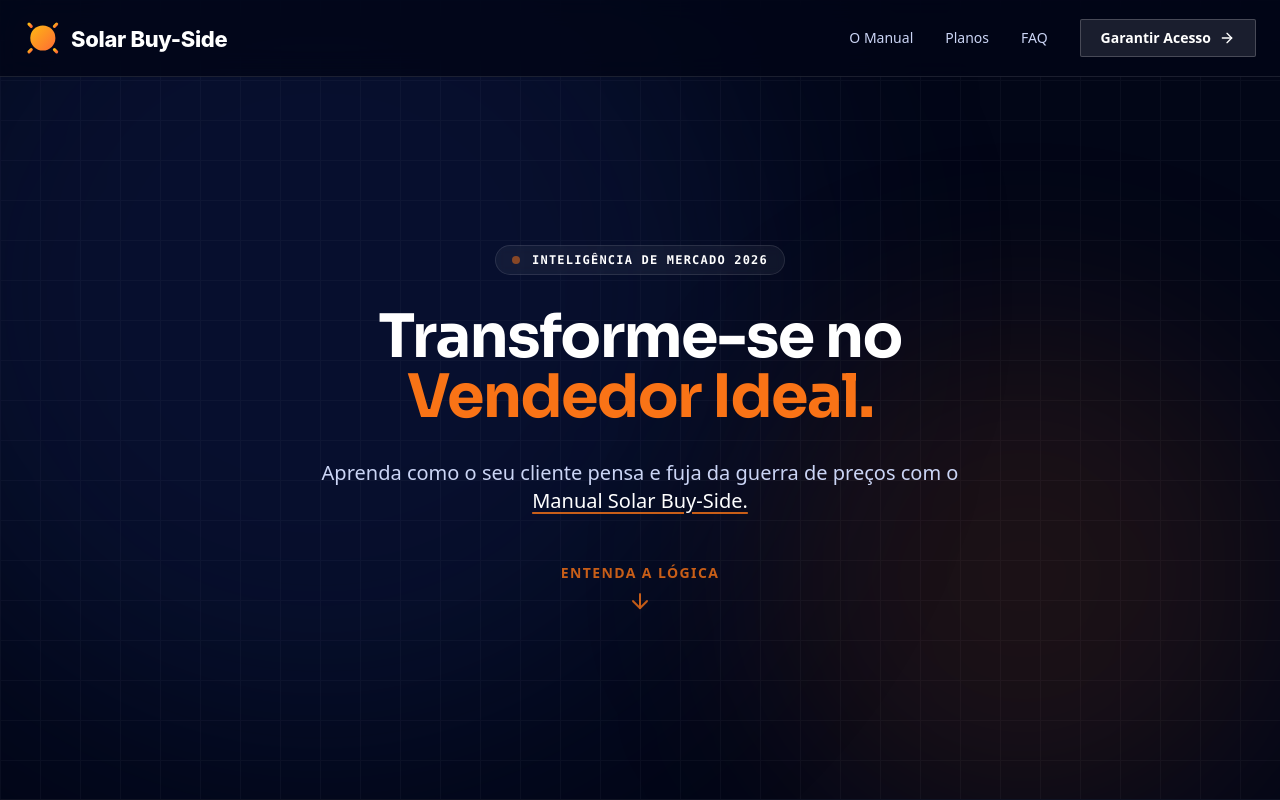
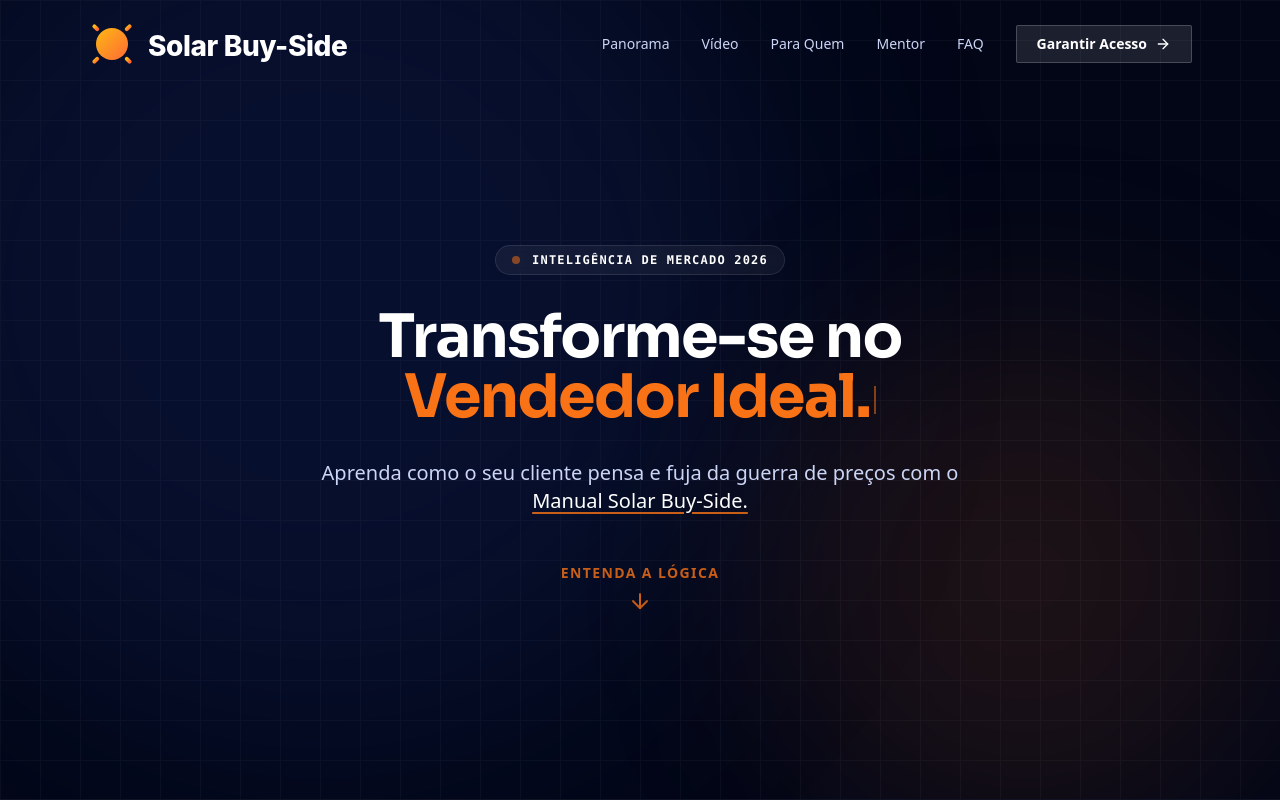
Before and after one commit to gabrielfeelix/solar-buy-side-v2, a React (Vite) app: page / in a window 1280 px wide. Shown: the top 800 px of the page. Built offline with nearby package versions, Linux system fonts and the light colour scheme.

Commit message:
Enhance header, animations, and video playback

```diff
--- a/src/App.css
+++ b/src/App.css
@@ -1,3 +1,20 @@
-#root {
-  width: 100%;
+.reveal {
+  opacity: 0;
+  transform: translateY(24px);
+  transition: opacity 700ms ease, transform 700ms ease;
 }
+
+.reveal.is-visible {
+  opacity: 1;
+  transform: translateY(0);
+}
+
+@keyframes cardFloat {
+  0% { transform: translateY(0); }
+  50% { transform: translateY(-6px); }
+  100% { transform: translateY(0); }
+}
+
+.card-float {
+  animation: cardFloat 6s ease-in-out infinite;
+}
--- a/src/App.tsx
+++ b/src/App.tsx
@@ -1,4 +1,5 @@
 import './App.css'
+import { useEffect } from 'react'
 import {
   SolarHeader,
   HeroSectionPotato,
@@ -17,6 +18,26 @@
 } from './components'
 
 function App() {
+  useEffect(() => {
+    const sections = document.querySelectorAll('section')
+    sections.forEach((section) => section.classList.add('reveal'))
+
+    const observer = new IntersectionObserver(
+      (entries) => {
+        entries.forEach((entry) => {
+          if (entry.isIntersecting) {
+            entry.target.classList.add('is-visible')
+            observer.unobserve(entry.target)
+          }
+        })
+      },
+      { threshold: 0.15 }
+    )
+
+    sections.forEach((section) => observer.observe(section))
+    return () => observer.disconnect()
+  }, [])
+
   return (
     <div className="bg-[#020617] text-slate-400 font-sans overflow-x-hidden selection:bg-[#F97316] selection:text-white">
       <SolarHeader />
--- a/src/components/AudienceSection.tsx
+++ b/src/components/AudienceSection.tsx
@@ -27,7 +27,7 @@
 
 export const AudienceSection: React.FC = () => {
   return (
-    <section className="bg-white text-slate-900 font-sans selection:bg-orange-100 selection:text-orange-900 antialiased">
+    <section id="audiencia" className="bg-white text-slate-900 font-sans selection:bg-orange-100 selection:text-orange-900 antialiased">
       <div className="max-w-6xl mx-auto px-6 py-16">
         <div className="max-w-3xl mb-16">
           <h2 className="text-4xl md:text-6xl font-black tracking-tight text-slate-900 mb-6">
--- a/src/components/FAQSection.tsx
+++ b/src/components/FAQSection.tsx
@@ -33,8 +33,8 @@
   }
 
   return (
-    <div className="font-sans bg-[#fbfbfd] text-[#1d1d1f]">
-      <section className="max-w-7xl mx-auto py-24 px-6">
+    <section id="faq" className="font-sans bg-[#fbfbfd] text-[#1d1d1f]">
+      <div className="max-w-7xl mx-auto py-24 px-6">
         <div className="grid lg:grid-cols-2 gap-20 items-start">
           <div className="space-y-8">
             <div className="space-y-4">
@@ -105,7 +105,7 @@
             ))}
           </div>
         </div>
-      </section>
-    </div>
+      </div>
+    </section>
   )
 }
--- a/src/components/Footer.tsx
+++ b/src/components/Footer.tsx
@@ -3,19 +3,19 @@
 
 export const Footer: React.FC = () => {
   return (
-    <footer className="bg-[#001529] text-white py-4 px-8 border-t border-white/5 font-sans">
-      <div className="max-w-[1400px] mx-auto flex flex-col xl:flex-row items-center justify-between gap-4">
+    <footer className="bg-[#001529] text-white py-6 px-8 border-t border-white/5 font-sans">
+      <div className="max-w-[1400px] mx-auto flex flex-col xl:flex-row items-center justify-between gap-6">
         <div className="flex items-center gap-4">
-          <img src="/assets/logo-solar-buy-side.svg" alt="Solar Buy-Side" className="h-8 w-auto" />
+          <img src="/assets/logo-solar-buy-side.svg" alt="Solar Buy-Side" className="h-10 w-auto" />
           <div className="h-3 w-px bg-white/10 hidden sm:block" />
-          <span className="text-[10px] font-medium text-white/30 uppercase tracking-[0.15em]">
+          <span className="text-xs font-semibold text-white/40 uppercase tracking-[0.18em]">
             CNPJ: 55.463.06/0001-80
           </span>
         </div>
 
-        <div className="flex items-center gap-2 text-white/50">
-          <MapPin size={12} className="text-orange-500/70" />
-          <span className="text-[11px] font-light tracking-wide text-center">
+        <div className="flex items-center gap-2 text-white/60">
+          <MapPin size={14} className="text-orange-500/80" />
+          <span className="text-sm font-light tracking-wide text-center">
             Torre Norte - Av. Bento Munhoz da Rocha Neto, 632 - 19º Andar, Salas 1905 a 1908 - Maringá - PR
           </span>
         </div>
@@ -23,12 +23,12 @@
         <div className="flex items-center gap-6">
           <a
             href="mailto:contato@buyside.com.br"
-            className="flex items-center gap-2 text-[11px] font-semibold hover:text-orange-500 transition-colors"
+            className="flex items-center gap-2 text-sm font-semibold hover:text-orange-500 transition-colors"
           >
-            <Mail size={12} className="text-orange-500" />
+            <Mail size={14} className="text-orange-500" />
             contato@buyside.com.br
           </a>
-          <span className="text-[10px] text-white/20 hidden lg:block">© 2025</span>
+          <span className="text-xs text-white/30 hidden lg:block">© 2025</span>
         </div>
       </div>
     </footer>
--- a/src/components/HeroSectionPotato.tsx
+++ b/src/components/HeroSectionPotato.tsx
@@ -1,7 +1,22 @@
-import React from 'react'
+import React, { useEffect, useState } from 'react'
 import { ArrowDown } from 'lucide-react'
 
 export const HeroSectionPotato: React.FC = () => {
+  const [typed, setTyped] = useState('')
+  const fullText = 'Vendedor Ideal.'
+
+  useEffect(() => {
+    let index = 0
+    const timer = setInterval(() => {
+      index += 1
+      setTyped(fullText.slice(0, index))
+      if (index >= fullText.length) {
+        clearInterval(timer)
+      }
+    }, 60)
+    return () => clearInterval(timer)
+  }, [])
+
   const scrollToSection = () => {
     const element = document.getElementById('contexto')
     if (element) {
@@ -10,7 +25,7 @@
   }
 
   return (
-    <section className="relative min-h-screen flex flex-col justify-center items-center overflow-hidden border-b border-white/5 pt-16">
+    <section id="hero" className="relative min-h-screen flex flex-col justify-center items-center overflow-hidden border-b border-white/5 pt-16">
       <div className="absolute inset-0 pointer-events-none">
         <div
           className="absolute inset-0 opacity-[0.03]"
@@ -32,7 +47,10 @@
 
         <h1 className="text-4xl md:text-6xl font-bold text-white leading-[1.05] tracking-tight mb-8">
           Transforme-se no<br />
-          <span className="text-[#F97316]">Vendedor Ideal.</span>
+          <span className="text-[#F97316]">
+            {typed}
+            <span className="ml-1 inline-block h-7 w-[2px] bg-[#F97316] align-middle animate-pulse"></span>
+          </span>
         </h1>
 
         <p className="text-lg md:text-xl text-slate-300 max-w-2xl mx-auto leading-relaxed mb-12 font-light">
--- a/src/components/SolarHeader.tsx
+++ b/src/components/SolarHeader.tsx
@@ -1,26 +1,49 @@
-import React from 'react'
+import React, { useEffect, useState } from 'react'
 import { ArrowRight, Menu } from 'lucide-react'
 
 export const SolarHeader: React.FC = () => {
+  const [isScrolled, setIsScrolled] = useState(false)
+
+  useEffect(() => {
+    const handleScroll = () => {
+      setIsScrolled(window.scrollY > 10)
+    }
+    handleScroll()
+    window.addEventListener('scroll', handleScroll, { passive: true })
+    return () => window.removeEventListener('scroll', handleScroll)
+  }, [])
+
   return (
-    <header className="fixed top-0 left-0 right-0 z-50 bg-[#020617]/80 backdrop-blur-md border-b border-white/10 py-4">
-      <div className="max-w-7xl mx-auto px-6 flex items-center justify-between">
+    <header className="fixed top-0 left-0 right-0 z-50 py-4">
+      <div
+        className={`max-w-6xl mx-auto px-6 flex items-center justify-between transition-all duration-300 ${
+          isScrolled
+            ? 'bg-[#020617]/85 backdrop-blur-md border border-white/10 rounded-full py-3 shadow-2xl shadow-black/20'
+            : 'bg-transparent border-transparent'
+        }`}
+      >
         <a href="#hero" className="flex items-center gap-3">
-          <img src="/assets/logo-solar-buy-side.svg" alt="Solar Buy-Side" className="h-10 sm:h-11 w-auto" />
+          <img src="/assets/logo-solar-buy-side.svg" alt="Solar Buy-Side" className="h-12 sm:h-14 w-auto" />
         </a>
 
         <div className="hidden md:flex items-center gap-8">
-          <a href="#solucao" className="text-sm font-medium text-slate-300 hover:text-white transition-colors">
-            O Manual
+          <a href="#contexto" className="text-sm font-medium text-slate-300 hover:text-white transition-colors">
+            Panorama
           </a>
-          <a href="#pricing" className="text-sm font-medium text-slate-300 hover:text-white transition-colors">
-            Planos
+          <a href="#video-section" className="text-sm font-medium text-slate-300 hover:text-white transition-colors">
+            Vídeo
+          </a>
+          <a href="#audiencia" className="text-sm font-medium text-slate-300 hover:text-white transition-colors">
+            Para Quem
+          </a>
+          <a href="#autor" className="text-sm font-medium text-slate-300 hover:text-white transition-colors">
+            Mentor
           </a>
           <a href="#faq" className="text-sm font-medium text-slate-300 hover:text-white transition-colors">
             FAQ
           </a>
           <a
-            href="#pricing"
+            href="#oferta"
             className="inline-flex items-center gap-2 bg-white/10 hover:bg-white/20 text-white px-5 py-2 rounded-sm text-sm font-bold transition-all border border-white/20"
           >
             Garantir Acesso
--- a/src/components/VideoSection.tsx
+++ b/src/components/VideoSection.tsx
@@ -167,7 +167,7 @@
                     padding-top: 56.25%;
                   }
                 `}</style>
-                <WistiaPlayer media-id="u0jf5yyoda" aspect="1.7777777777777777"></WistiaPlayer>
+                <WistiaPlayer media-id="u0jf5yyoda" aspect="1.7777777777777777" autoPlay="true"></WistiaPlayer>
               </div>
             )}
           </div>
```
Also changed, not shown: public/assets/logotipo-solar.png (deleted).
